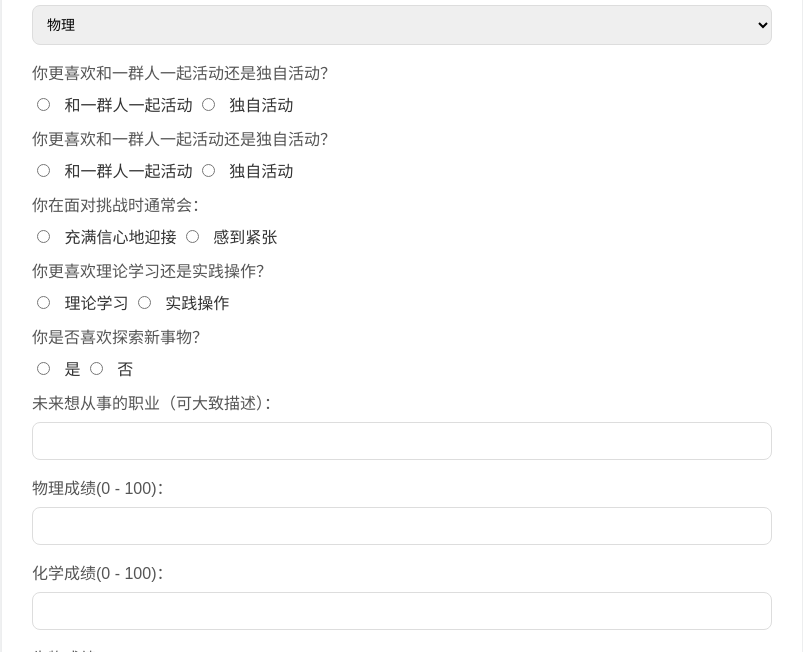
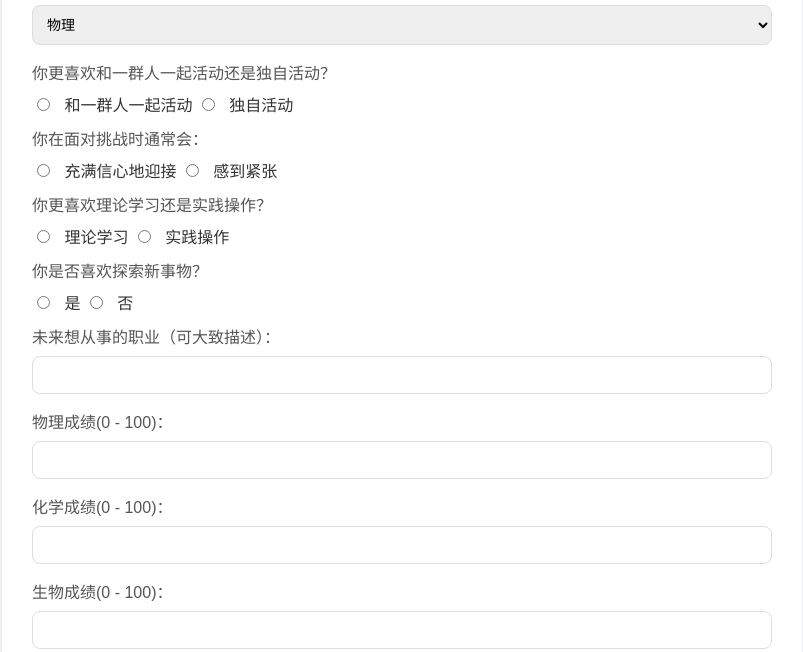
Before and after one commit to hdmkindom/hdmkingdom.github.io, a plain HTML site: page index.html in a window 1280 px wide. Shown: the part 148-800 px from the top of the page, without its empty margins (238-1041 px from the left). Drawn offline with Linux system fonts and the light colour scheme.

Commit message:
Update index.html
修改一下一起活动还是独自活动

```diff
--- a/index.html
+++ b/index.html
@@ -205,20 +205,21 @@
     <input type="radio" name="socialPreference" value="group"> 和一群人一起活动
     <input type="radio" name="socialPreference" value="alone"> 独自活动
 
-    <label>你更喜欢和一群人一起活动还是独自活动？</label>
-    <input type="radio" name="socialPreference" value="group" required> 和一群人一起活动
-    <input type="radio" name="socialPreference" value="alone"> 独自活动
     <label>你在面对挑战时通常会：</label>
     <input type="radio" name="challengeResponse" value="confident" required> 充满信心地迎接
     <input type="radio" name="challengeResponse" value="nervous"> 感到紧张
+
     <label>你更喜欢理论学习还是实践操作？</label>
     <input type="radio" name="learningPreference" value="theory" required> 理论学习
     <input type="radio" name="learningPreference" value="practice"> 实践操作
+
     <label>你是否喜欢探索新事物？</label>
     <input type="radio" name="exploration" value="yes" required> 是
     <input type="radio" name="exploration" value="no"> 否
+
     <label for="futurePlan">未来想从事的职业（可大致描述）：</label>
     <input type="text" id="futurePlan">
+
     <label for="physicsScore">物理成绩(0 - 100)：</label>
     <input type="number" id="physicsScore" min="0" max="100" oninput="validateScore(this)" onfocus="clearError(this)">
     <label for="chemistryScore">化学成绩(0 - 100)：</label>
```
